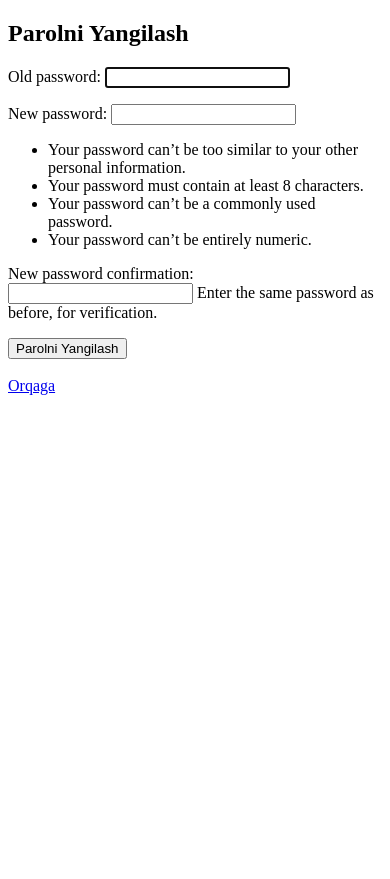
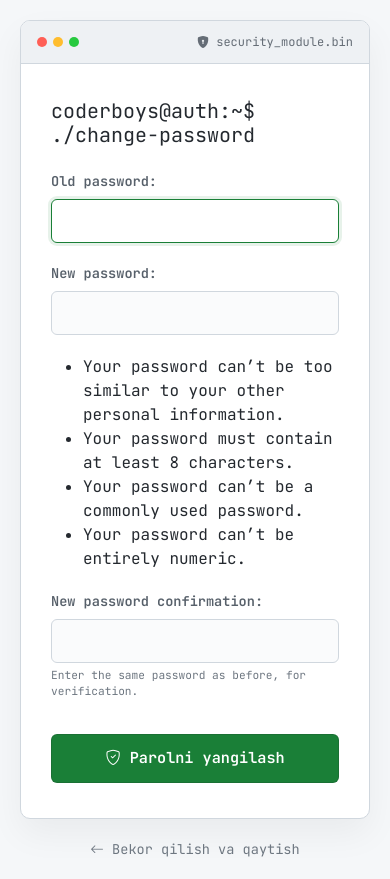
Before and after one commit to axrorback/oauth, a Django app: page /users/change-password/ in a window 390 px wide. Before the commit the page ends 395 px from the top, so only its background shows below. Run offline with Django 5.2, Linux system fonts and the light colour scheme; the visitor is signed in with stand-in values (Sample User, id 1); parts of the project's set-up code (start-up, migrations or seed data) failed here and were passed over.

Commit message:
Revamp change_password.html with localized text, responsive layout, and enhanced styling

```diff
--- a/templates/users/change_password.html
+++ b/templates/users/change_password.html
@@ -1,19 +1,186 @@
 <!DOCTYPE html>
-<html lang="en">
+<html lang="uz">
 <head>
-    <meta charset="UTF-8">
-    <title>Title</title>
+  <meta charset="utf-8">
+  <meta name="viewport" content="width=device-width, initial-scale=1">
+  <title>Parolni o'zgartirish | CODERBOYS Auth</title>
+
+  <link href="https://fonts.googleapis.com/css2?family=JetBrains+Mono:wght@300;400;600&display=swap" rel="stylesheet">
+  <link href="https://cdn.jsdelivr.net/npm/bootstrap@5.3.0/dist/css/bootstrap.min.css" rel="stylesheet">
+  <link href="https://cdn.jsdelivr.net/npm/bootstrap-icons@1.11.1/font/bootstrap-icons.css" rel="stylesheet">
+
+  <style>
+    :root {
+      --bg: #f5f7f9;
+      --card-bg: #ffffff;
+      --text: #24292f;
+      --primary: #1a7f37;
+      --danger: #cf222e;
+      --border: #d0d7de;
+      --terminal-head: #eef1f4;
+      --font-mono: 'JetBrains Mono', monospace;
+    }
+
+    body {
+      background-color: var(--bg);
+      color: var(--text);
+      font-family: var(--font-mono);
+      display: flex;
+      align-items: center;
+      justify-content: center;
+      min-height: 100vh;
+      margin: 0;
+    }
+
+    .auth-container {
+      max-width: 450px;
+      width: 100%;
+      padding: 20px;
+    }
+
+    .terminal-window {
+      background: var(--card-bg);
+      border: 1px solid var(--border);
+      border-radius: 10px;
+      overflow: hidden;
+      box-shadow: 0 15px 35px rgba(0,0,0,0.05);
+    }
+
+    .terminal-header {
+      background: var(--terminal-head);
+      padding: 12px 16px;
+      display: flex;
+      justify-content: space-between;
+      align-items: center;
+      border-bottom: 1px solid var(--border);
+    }
+
+    .terminal-dots { display: flex; gap: 6px; }
+    .dot { width: 10px; height: 10px; border-radius: 50%; }
+    .dot-1 { background: #ff5f56; }
+    .dot-2 { background: #ffbd2e; }
+    .dot-3 { background: #27c93f; }
+
+    .terminal-body { padding: 35px 30px; }
+
+    .auth-form p { margin-bottom: 20px; }
+
+    .auth-form label {
+      display: block;
+      margin-bottom: 8px;
+      font-size: 0.85rem;
+      font-weight: 600;
+      color: #57606a;
+    }
+
+    .auth-form input {
+      display: block;
+      width: 100%;
+      padding: 10px 12px;
+      font-size: 0.9rem;
+      font-family: var(--font-mono);
+      background-color: #fafbfc;
+      border: 1px solid var(--border);
+      border-radius: 6px;
+      transition: 0.2s;
+    }
+
+    .auth-form input:focus {
+      outline: none;
+      border-color: var(--primary);
+      background-color: #fff;
+      box-shadow: 0 0 0 3px rgba(26, 127, 55, 0.1);
+    }
+
+    .helptext {
+      display: block;
+      font-size: 0.7rem;
+      color: #6e7781;
+      margin-top: 5px;
+      line-height: 1.4;
+    }
+
+    .errorlist {
+      color: var(--danger);
+      font-size: 0.8rem;
+      padding-left: 0;
+      list-style: none;
+      margin-bottom: 15px;
+      background: #ffebe9;
+      padding: 8px;
+      border-radius: 4px;
+    }
+
+    .btn-submit {
+      background: var(--primary);
+      color: white;
+      border: 1px solid rgba(27, 31, 36, 0.15);
+      width: 100%;
+      padding: 12px;
+      border-radius: 6px;
+      font-weight: 600;
+      font-size: 0.95rem;
+      cursor: pointer;
+      transition: 0.2s;
+      margin-top: 15px;
+    }
+
+    .btn-submit:hover {
+      background: #166e30;
+      transform: translateY(-1px);
+    }
+
+    .footer-links {
+      text-align: center;
+      margin-top: 20px;
+      font-size: 0.85rem;
+    }
+
+    .footer-links a {
+      color: #6e7781;
+      text-decoration: none;
+    }
+    .footer-links a:hover { color: var(--text); }
+  </style>
 </head>
 <body>
-<h2>Parolni Yangilash</h2>
 
-<form method="post">
-    {% csrf_token %}
-    {{ form.as_p }}
+<div class="auth-container">
+  <div class="terminal-window">
+    <div class="terminal-header">
+      <div class="terminal-dots">
+        <div class="dot dot-1"></div>
+        <div class="dot dot-2"></div>
+        <div class="dot dot-3"></div>
+      </div>
+      <div style="font-size: 0.75rem; color: #656d76;">
+        <i class="bi bi-shield-lock-fill"></i> security_module.bin
+      </div>
+    </div>
 
-    <button type="submit">Parolni Yangilash</button>
-</form>
-<br>
-<a href="{% url 'profile' %}">Orqaga</a>
+    <div class="terminal-body">
+      <h2 class="fs-5 mb-4">coderboys@auth:~$ ./change-password</h2>
+
+      <form method="post" class="auth-form">
+        {% csrf_token %}
+
+        <div class="form-content">
+            {{ form.as_p }}
+        </div>
+
+        <button type="submit" class="btn-submit">
+          <i class="bi bi-shield-check"></i> Parolni yangilash
+        </button>
+      </form>
+    </div>
+  </div>
+
+  <div class="footer-links">
+    <a href="{% url 'profile' %}">
+      <i class="bi bi-arrow-left"></i> Bekor qilish va qaytish
+    </a>
+  </div>
+</div>
+
 </body>
 </html>
```
